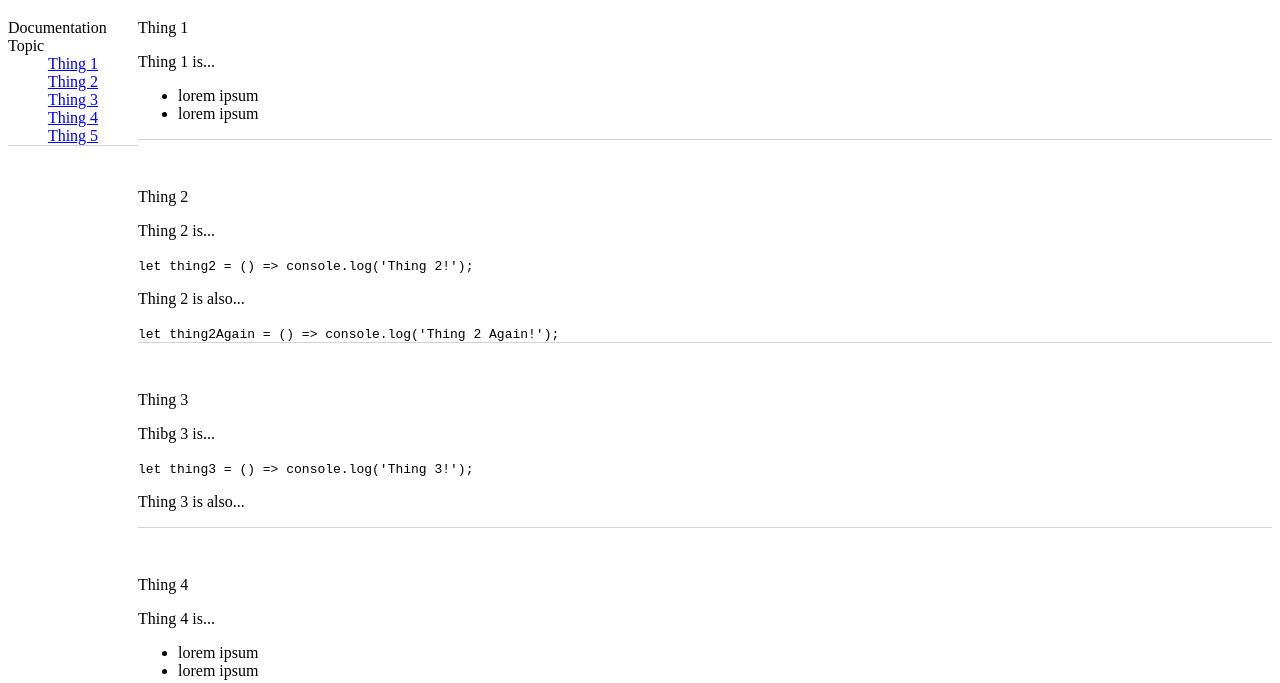
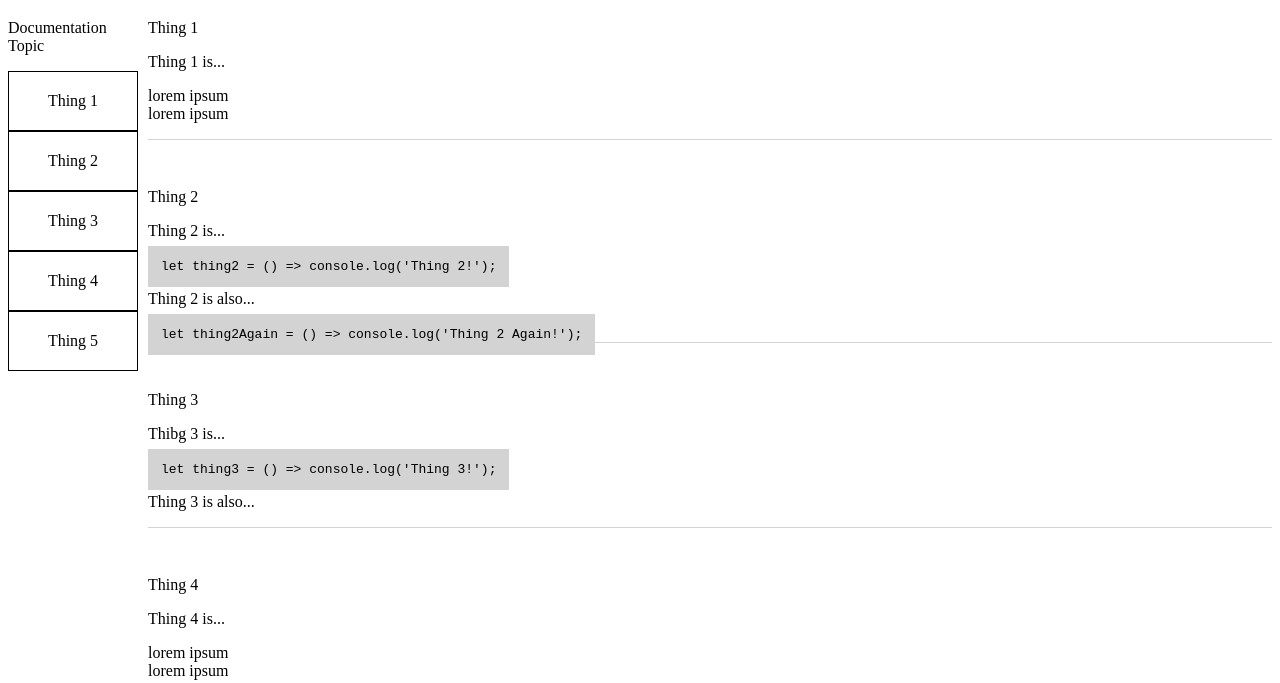
Before and after one commit to e-norstrom/technical-documentation-page, a plain HTML site: page index.html in a window 1280 px wide. Shown: the part 61-744 px from the top of the page. Drawn offline with Linux system fonts and the light colour scheme.

Commit message:
styles added

```diff
--- a/index.html
+++ b/index.html
@@ -9,11 +9,13 @@
     <h1>Techincal Documentation Page</h1>
       <nav id="navbar">
         <header>Documentation Topic</header>
-          <a href="#Thing_1" class="nav-link">Thing 1</a>
-          <a href="#Thing_2" class="nav-link">Thing 2</a>
-          <a href="#Thing_3" class="nav-link">Thing 3</a>
-          <a href="#Thing_4" class="nav-link">Thing 4</a>
-          <a href="#Thing_5" class="nav-link">Thing 5</a>
+          <ul>
+           <li><a href="#Thing_1" class="nav-link">Thing 1</a></li>
+           <li><a href="#Thing_2" class="nav-link">Thing 2</a></li>
+           <li><a href="#Thing_3" class="nav-link">Thing 3</a></li>
+           <li><a href="#Thing_4" class="nav-link">Thing 4</a></li>
+           <li><a href="#Thing_5" class="nav-link">Thing 5</a></li>
+          </ul>
       </nav>
         <main id="main-doc">
           <section id="Thing_1" class="main-section">
--- a/style.css
+++ b/style.css
@@ -1,12 +1,7 @@
+html {
+  scroll-behavior: smooth;
+}
 
-nav {
-  display: flex;
-  flex-direction: column;
-  width: 100%;
-  margin-bottom: 3rem;
-  align-items: center;
-  border-bottom: 1px solid lightgrey;
-}
 .main-section {
   margin-bottom: 3rem;
   border-bottom: 1px solid lightgrey;
@@ -17,7 +12,48 @@ nav {
     position: fixed;
     width: 130px;
   }
-  main {
-    margin-left: 130px;
+  .main-section {
+    margin-left: 140px;
   }
 }
+
+code {
+  background: lightgrey;
+  padding: 1em;
+  margin: 1em 0 1em 0;
+}
+
+nav {
+  height: 20px;
+  display: grid;
+  grid-template-rows: 1fr;
+  justify-content: center;
+  align-items: center;
+  margin-bottom: 15em;
+  margin-left: 0 auto;
+}
+
+main {
+  margin-left: 0px;
+}
+ul {
+  padding-left: 0px;
+}
+li {
+  list-style-type: none;
+}
+nav > ul > li {
+  list-style-type: none;
+  padding: 0;
+  border: 1px solid black;
+  display: grid;
+  justify-content: center;
+  box-sizing: border-box;
+}
+nav > ul > li > a {
+  float: left;
+  text-decoration: none;
+  color: black;
+  text-align: center;
+  padding: 20px;
+}
```
